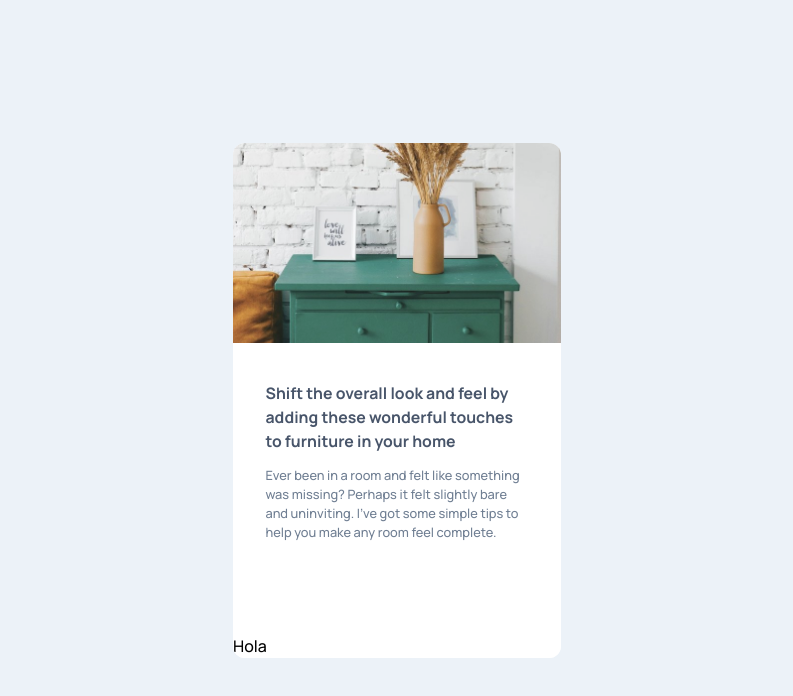
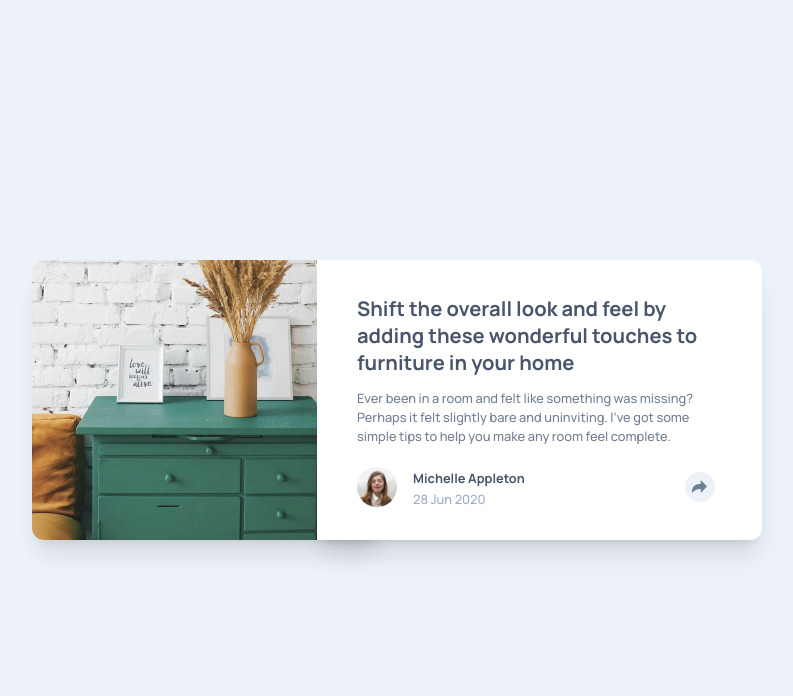
Before and after one commit to OTF31/article-preview-component, a React (Create React App) app: page / in a window 1280 px wide. Shown: the top 696 px of the page, without its empty margins (243-1036 px from the left). Built offline with nearby package versions, Linux system fonts and the light colour scheme.

Commit message:
Add desktop design

```diff
--- a/src/App.jsx
+++ b/src/App.jsx
@@ -23,29 +23,31 @@ const App = () => {
     <>
       <div
         role="application"
-        className="flex min-h-screen items-center justify-center bg-[#ECF2F8]"
+        className="flex min-h-screen min-w-[375px] items-center justify-center bg-[#ECF2F8] py-[25px] px-[25px]"
       >
-        <div className="relative h-[515px] w-[328px] overflow-hidden rounded-xl bg-white font-[Manrope]">
-          <img
-            src={Drawers}
-            alt="Drawers"
-            className="relative bottom-4 opacity-[90%]"
-          />
+        <div className="relative flex h-[515px] w-[328px] flex-col rounded-xl bg-white font-[Manrope] lg:h-[280px] lg:w-[730px] lg:flex-row">
+          <div>
+            <img
+              src={Drawers}
+              alt="Drawers"
+              className="relative bottom-4 rounded-xl opacity-[90%] shadow-xl lg:bottom-0 lg:h-[280px]"
+            />
+          </div>
 
-          <div className="absolute bottom-0 h-[315px] w-full bg-white">
-            <h1 className="mx-[32.5px] mt-[38px] text-[0.99rem] font-bold leading-[24px] text-[#48556A]">
+          <div className="absolute bottom-0 h-[315px] w-full rounded-b-xl bg-white shadow-xl lg:right-0 lg:h-[280px] lg:w-[445px] lg:rounded-none lg:rounded-r-xl">
+            <h1 className="mx-[32.5px] mt-[38px] text-[0.99rem] font-bold leading-[24px] text-[#48556A] lg:mx-[40px] lg:mt-[35px] lg:text-[1.26rem] lg:leading-[27px]">
               Shift the overall look and feel by adding these wonderful touches
               to furniture in your home
             </h1>
 
-            <p className="mx-[32.5px] mt-[13px] text-[0.8rem] text-[#707F93]">
+            <p className="mx-[32.5px] mt-[13px] text-[0.8rem] text-[#707F93] lg:mx-[40px]">
               Ever been in a room and felt like something was missing? Perhaps
               it felt slightly bare and uninviting. I've got some simple tips to
               help you make any room feel complete.
             </p>
 
             <div
-              className={`absolute bottom-0 w-full ${
+              className={`absolute bottom-0 w-full lg:static ${
                 currWidth < 1024
                   ? showPopOver
                     ? "h-[55px]"
@@ -80,7 +82,7 @@ const App = () => {
                     </div>
                   </div>
                 ) : (
-                  <div className="flex h-full w-full items-center gap-[57px] bg-[#48556A] px-[32px] transition duration-500 ease-out">
+                  <div className="flex h-full w-full items-center gap-[57px] rounded-b-xl bg-[#48556A] px-[32px] transition duration-500 ease-out">
                     <div className="flex gap-4">
                       <p className="text-[0.8rem] tracking-[0.4em] text-[#9DAEC2]">
                         SHARE
@@ -98,7 +100,48 @@ const App = () => {
                   </div>
                 )
               ) : (
-                <h1>Hola</h1>
+                <div className="flex gap-[57px] bg-white px-[30px] transition duration-75 ease-in lg:mx-[10px] lg:mt-[20px] lg:gap-[160px]">
+                  <div className="flex gap-[20px] lg:gap-[16px]">
+                    <img
+                      src={AvatarMichelle}
+                      alt="Avatar"
+                      className="h-[40px] w-[40px] rounded-full"
+                    />
+
+                    <div className="mt-[2px] flex flex-col gap-[2px]">
+                      <p className="text-[0.8rem] font-bold text-[#48556A]">
+                        Michelle Appleton
+                      </p>
+                      <p className="text-[0.8rem] text-[#9DAEC2]">
+                        28 Jun 2020
+                      </p>
+                    </div>
+                  </div>
+
+                  <div
+                    className={`mt-[5px] flex h-[30px] w-[30px] cursor-pointer items-center justify-center rounded-full ${
+                      showPopOver ? "bg-[#707F93]" : "bg-[#ECF2F8]"
+                    }`}
+                    onClick={() => setShowPopOver(!showPopOver)}
+                  >
+                    <IconShare fill={`${showPopOver ? "white" : "#6E8098"}`} />
+                    {showPopOver && (
+                      <div className="absolute bottom-[95px] -translate-x-1 cursor-auto">
+                        <div className="relative flex h-[60px] w-[250px] items-center justify-center gap-1 rounded-xl lg:bg-[#48556A]">
+                          <div className="flex gap-4">
+                            <p className="text-[0.8rem] tracking-[0.4em] text-[#9DAEC2]">
+                              SHARE
+                            </p>
+                            <IconFacebook className="cursor-pointer fill-white hover:scale-125 hover:bg-white hover:fill-[#4267B2]" />
+                            <IconTwitter className="cursor-pointer fill-white hover:scale-125 hover:fill-[#1DA1F2]" />
+                            <IconPinterest className="cursor-pointer  fill-white hover:scale-125 hover:bg-white hover:fill-[#E60023]" />
+                          </div>
+                          <div className="absolute bottom-0 h-[18px] w-[18px] origin-bottom-left rotate-[45deg] lg:bg-[#48556A]"></div>
+                        </div>
+                      </div>
+                    )}
+                  </div>
+                </div>
               )}
             </div>
           </div>
```
